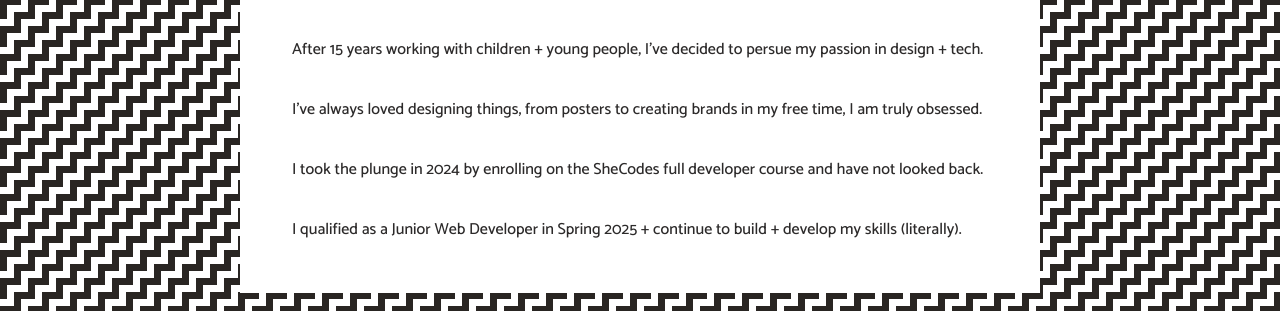
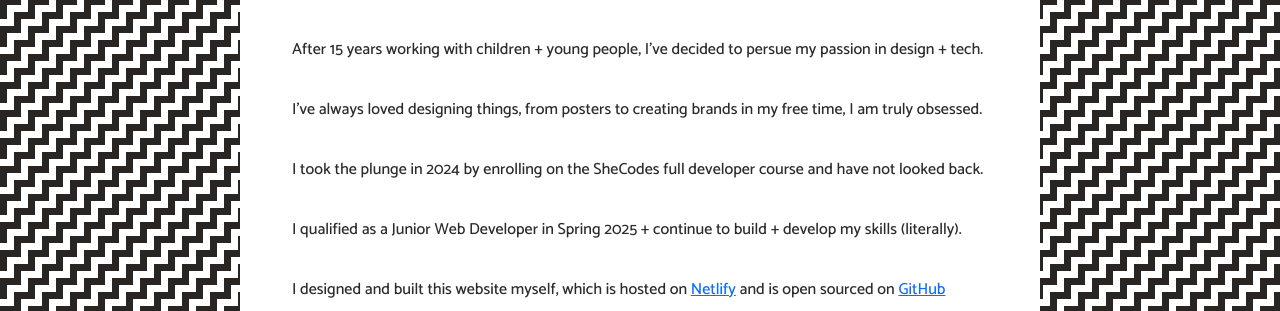
Before and after one commit to JemLBT/adesignjem, a plain HTML site: page about.html in a window 1280 px wide. Shown: the part 786-1097 px from the top of the page. Drawn offline with nearby package versions, Linux system fonts and the light colour scheme; a web font is replaced by a local one.

Commit message:
included open sourced r link

```diff
--- a/about.html
+++ b/about.html
@@ -67,6 +67,10 @@
             developer course and have not looked back. <br /><br />
             I qualified as a Junior Web Developer in Spring 2025 + continue to
             build + develop my skills (literally).
+            <br /><br />
+            I designed and built this website myself, which is hosted on
+            <a href="https://www.netlify.com">Netlify</a> and is open sourced on
+            <a href="https://github.com/JemLBT/adesignjem">GitHub</a>
           </h4>
         </div>
       </div>
```
Also changed, not shown: projects.html (+1 -1 lines).
